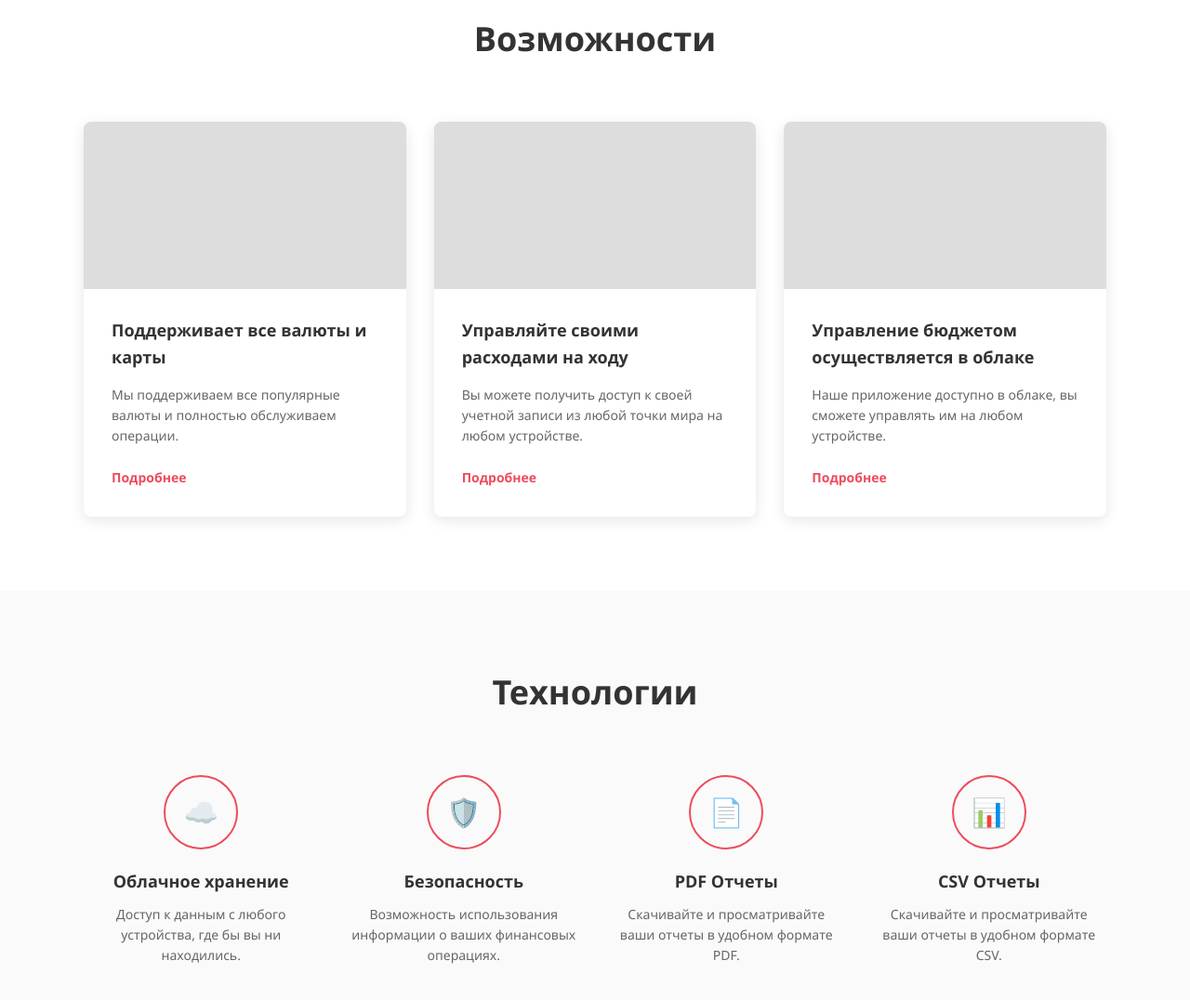
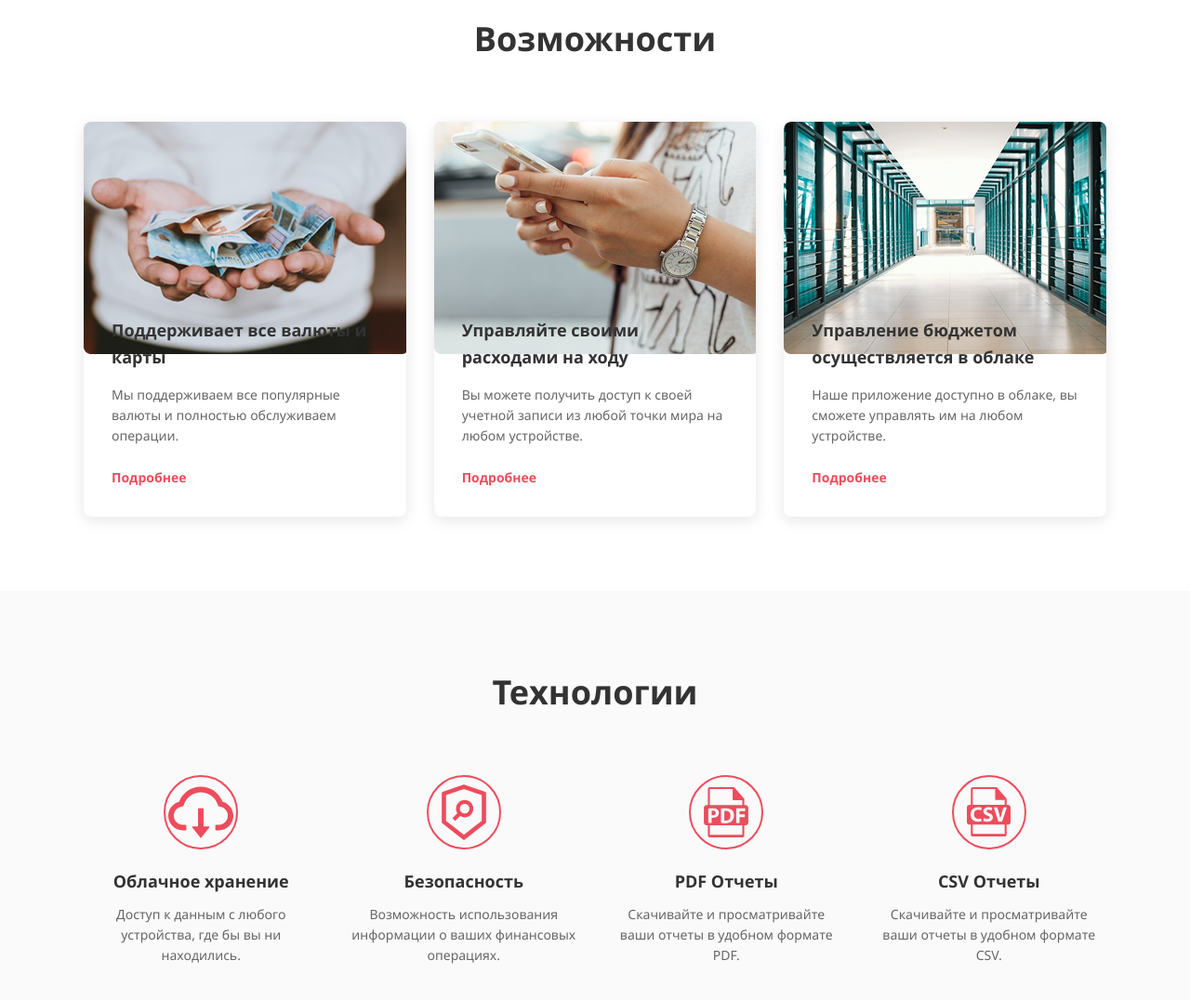
Before and after one commit to Viktor3691/8.6-Cloud-Budget.io, a plain HTML site: page index.html in a window 1280 px wide. Shown: the part 1320-2396 px from the top of the page at 93% size. Drawn offline with Linux system fonts and the light colour scheme.

Commit message:
09092026_1

```diff
--- a/index.html
+++ b/index.html
@@ -45,7 +45,7 @@
                         контроль над своим бюджетом.</p>
                     <a href="#" class="about__link">Узнать подробнее</a>
                 </div>
-                <div class="about__img"></div>
+                <div class="about__img"><img src="./images/2.Video_bg.png" alt="about__img"></div>
             </div>
         </div>
     </section>
@@ -56,7 +56,7 @@
             <h2 class="section__title">Возможности</h2>
             <div class="features__grid">
                 <div class="card">
-                    <div class="card__img"></div>
+                    <div class="card__img"><img src="./images/3.Bg.png" alt=""></div>
                     <div class="card__content">
                         <h3>Поддерживает все валюты и карты</h3>
                         <p>Мы поддерживаем все популярные валюты и полностью обслуживаем операции.</p>
@@ -64,7 +64,7 @@
                     </div>
                 </div>
                 <div class="card">
-                    <div class="card__img"></div>
+                    <div class="card__img"><img src="./images/4.Bg.png" alt=""></div>
                     <div class="card__content">
                         <h3>Управляйте своими расходами на ходу</h3>
                         <p>Вы можете получить доступ к своей учетной записи из любой точки мира на любом устройстве.</p>
@@ -72,7 +72,7 @@
                     </div>
                 </div>
                 <div class="card">
-                    <div class="card__img"></div>
+                    <div class="card__img"><img src="./images/5.Bg.png" alt=""></div>
                     <div class="card__content">
                         <h3>Управление бюджетом осуществляется в облаке</h3>
                         <p>Наше приложение доступно в облаке, вы сможете управлять им на любом устройстве.</p>
@@ -89,22 +89,22 @@
             <h2 class="section__title">Технологии</h2>
             <div class="tech__grid">
                 <div class="tech__item">
-                    <div class="tech__icon">☁️</div>
+                    <div class="tech__icon"><img src="./images/1.Frame 3.svg" alt=""></div>
                     <h3>Облачное хранение</h3>
                     <p>Доступ к данным с любого устройства, где бы вы ни находились.</p>
                 </div>
                 <div class="tech__item">
-                    <div class="tech__icon">🛡️</div>
+                    <div class="tech__icon"><img src="./images/2.Frame 4.svg" alt=""></div>
                     <h3>Безопасность</h3>
                     <p>Возможность использования информации о ваших финансовых операциях.</p>
                 </div>
                 <div class="tech__item">
-                    <div class="tech__icon">📄</div>
+                    <div class="tech__icon"><img src="./images/3.Frame 6.svg" alt=""></div>
                     <h3>PDF Отчеты</h3>
                     <p>Скачивайте и просматривайте ваши отчеты в удобном формате PDF.</p>
                 </div>
                 <div class="tech__item">
-                    <div class="tech__icon">📊</div>
+                    <div class="tech__icon"><img src="./images/3.Frame 5.svg" alt=""></div>
                     <h3>CSV Отчеты</h3>
                     <p>Скачивайте и просматривайте ваши отчеты в удобном формате CSV.</p>
                 </div>
--- a/styles/style.css
+++ b/styles/style.css
@@ -37,7 +37,6 @@ ul {
 header {
   position: relative;
   background-color: var(--accent);
-  /* Правильный путь к картинке из папки styles */
   background-image:
     linear-gradient(rgba(237, 76, 92, 0.85), rgba(237, 76, 92, 0.85)),
     url("../images/hero.png");
@@ -148,7 +147,7 @@ header {
   height: 350px;
   background: #ddd;
   border-radius: 10px;
-} /* Замените на ваше фото */
+}
 
 /* ===== ВОЗМОЖНОСТИ ===== */
 .features {
@@ -170,7 +169,7 @@ header {
 .card__img {
   height: 180px;
   background: #ddd;
-} /* Замените на фото */
+}
 .card__content {
   padding: 30px;
 }
```
